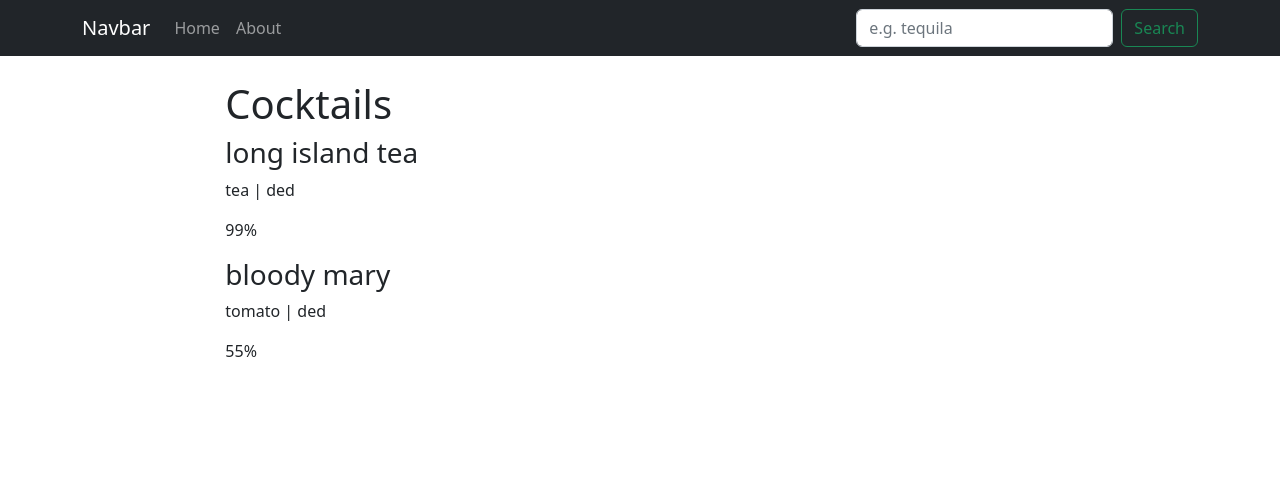
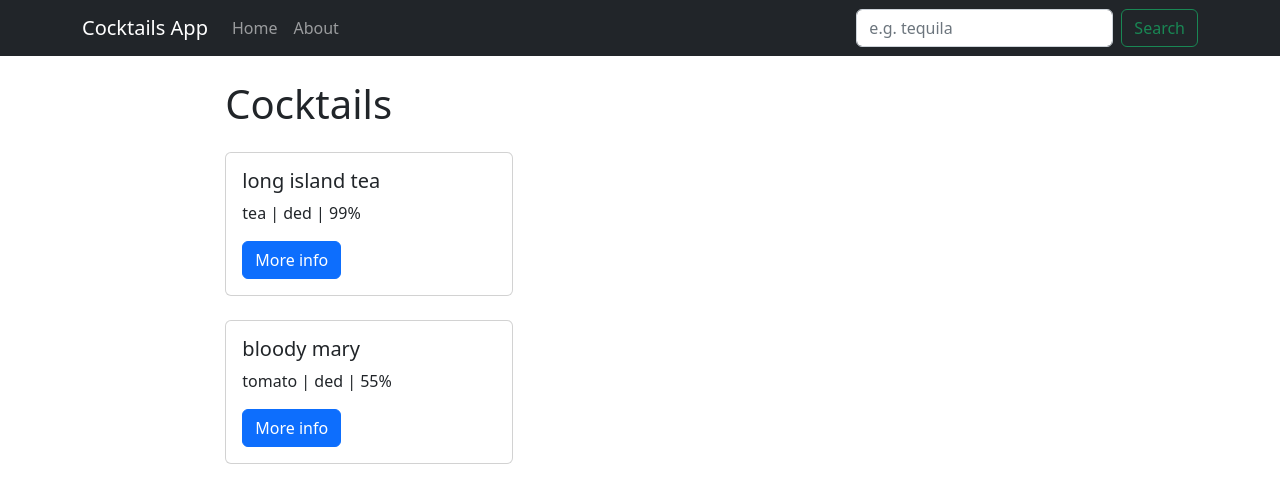
Before and after one commit to randallalala/alch, a Django app: page / in a window 1280 px wide. Shown: the top 503 px of the page. Run offline with Django 4.2, Linux system fonts and the light colour scheme.

Commit message:
admin randalla@su pw123

```diff
--- a/cocktails/templates/cocktails/base.html
+++ b/cocktails/templates/cocktails/base.html
@@ -19,17 +19,19 @@
 
     <nav class="navbar navbar-expand-lg navbar-dark bg-dark">
       <div class="container">
-        <a class="navbar-brand" href="#"> Navbar</a>
+        <a class="navbar-brand" href="{% url 'cocktails-home' %}"> Cocktails App </a>
         <button class="navbar-toggler" type="button" data-bs-toggle="collapse" data-bs-target="#navbarSupportedContent" aria-controls="navbarSupportedContent" aria-expanded="false" aria-label="Toggle navigation">
           <span class="navbar-toggler-icon"></span>
         </button>
         <div class="collapse navbar-collapse" id="navbarSupportedContent">
+
           <ul class="navbar-nav me-auto mb-2 mb-lg-0">
+
             <li class="nav-item">
-              <a class="nav-link" aria-current="page" href="/">Home</a>
+              <a class="nav-link" aria-current="page" href="{% url 'cocktails-home' %}">Home</a>
             </li>
             <li class="nav-item">
-              <a class="nav-link" href="/about">About</a>
+              <a class="nav-link" href="{% url 'cocktails-about' %}">About</a>
             </li>
             <!-- <li class="nav-item dropdown">
               <a class="nav-link dropdown-toggle" href="#" role="button" data-bs-toggle="dropdown" aria-expanded="false">
@@ -43,10 +45,12 @@
               </ul>
             </li> -->
           </ul>
+
           <form class="d-flex" role="search">
             <input class="form-control me-2" type="search" placeholder="e.g. tequila" aria-label="Search">
             <button class="btn btn-outline-success" type="submit">Search</button>
           </form>
+
         </div>
       </div>
     </nav>
--- a/cocktails/templates/cocktails/home.html
+++ b/cocktails/templates/cocktails/home.html
@@ -5,9 +5,16 @@
 
 <h1>Cocktails</h1>
 {% for cocktail in cocktails %}
-<h3>{{cocktail.name}}</h3>
-<p>{{cocktail.ingredients}} | {{cocktail.notes}}</p>
-<p>{{cocktail.alcohol_content}}</p>
+
+<div class="card my-4" style="width: 18rem;">
+    <!-- <img src="..." class="card-img-top" alt="..."> -->
+    <div class="card-body">
+      <h5 class="card-title"> {{cocktail.name}} </h5>
+      <p class="card-text"> {{cocktail.ingredients}} | {{cocktail.notes}} | {{cocktail.alcohol_content}} </p>
+      <a href="#" class="btn btn-primary"> More info </a>
+    </div>
+  </div>
+
 {% endfor %}
 
 {% endblock content %}
--- a/cocktails/urls.py
+++ b/cocktails/urls.py
@@ -3,5 +3,5 @@ from . import views
 
 urlpatterns = [
     path('', views.home, name="cocktails-home"),
-    path('about', views.about, name="cocktails-about"),
+    path('about/', views.about, name="cocktails-about"),
 ]
--- a/cocktails/views.py
+++ b/cocktails/views.py
@@ -21,7 +21,7 @@ def home(request):
     context = {
         'cocktails': cocktails
     }
-    return render(request, 'cocktails/home.html', context)
+    return render(request, "cocktails/home.html", context)
 
 def about(request):
     return render(request, "cocktails/about.html",)
```
Also changed, not shown: db.sqlite3.
